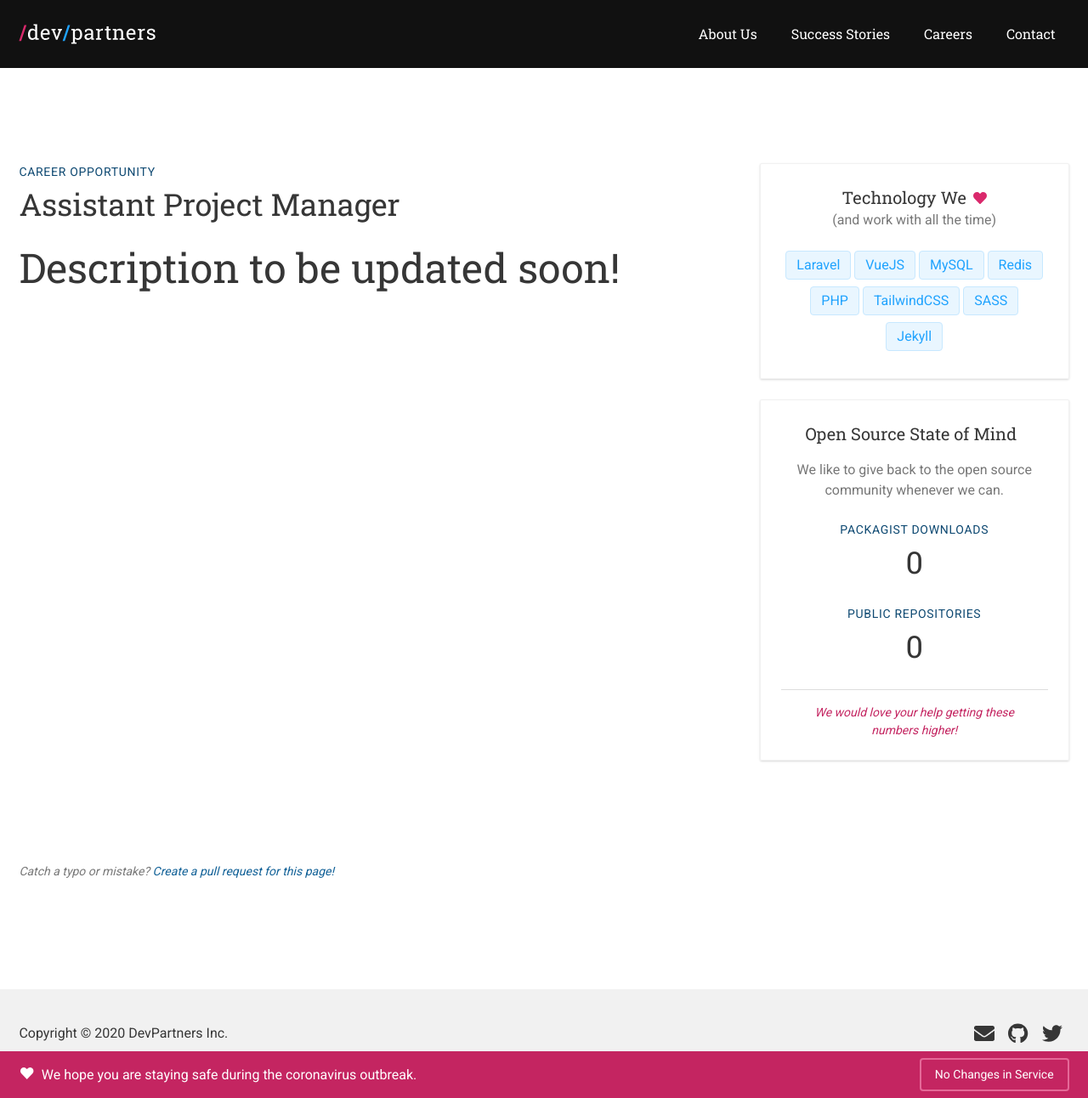
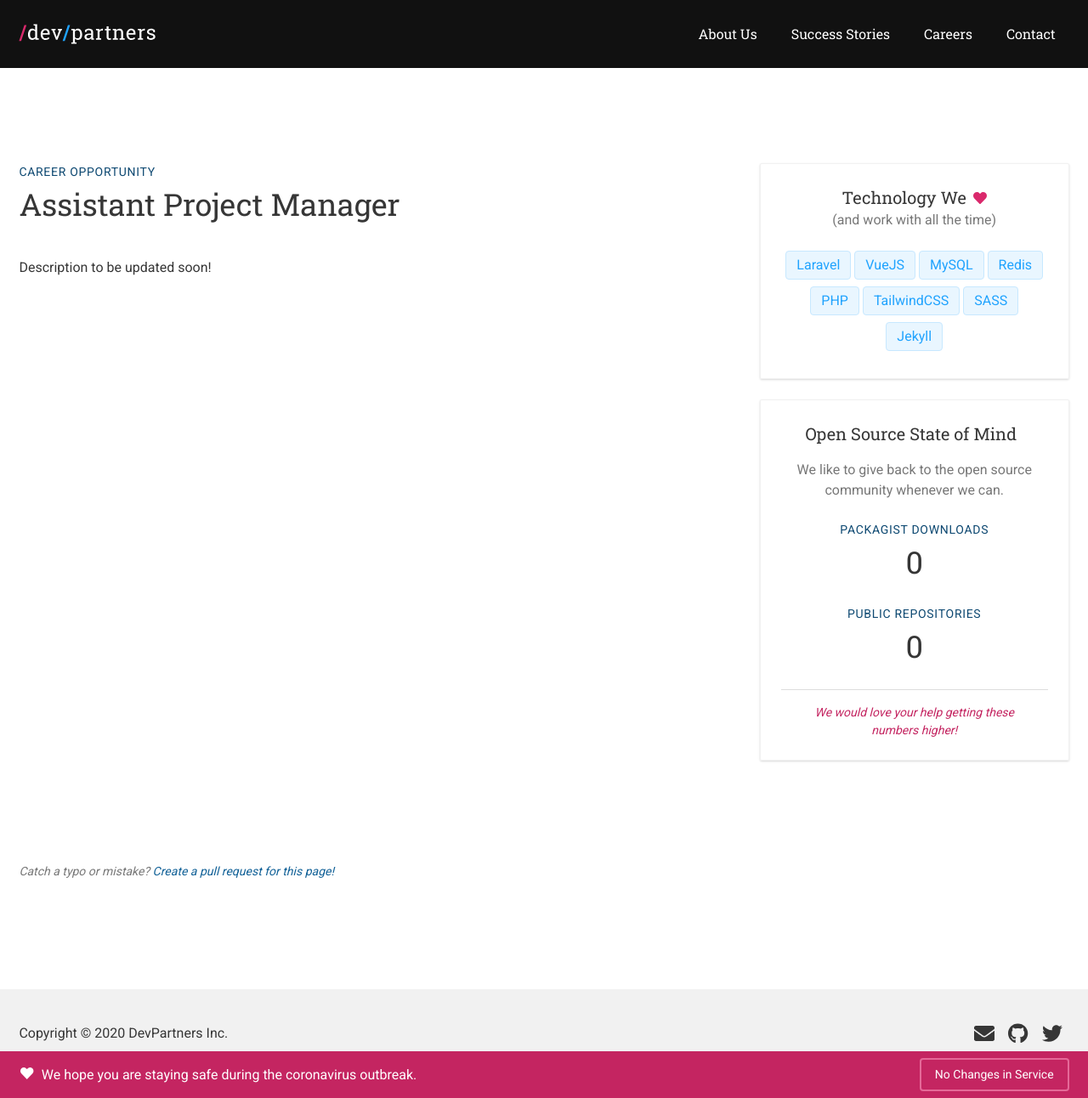
Before and after one commit to dev-partners/devpartners.io, a Jekyll site: the page built from _opportunities/assistant-business-analyst-project-manager.md, in a window 1280 px wide and 1292 px high. Shown: the whole window at 85% size. Built offline with Jekyll 4.4.1, drawn with Linux system fonts in a browser that asks for light colours.

Commit message:
Update _layouts/opportunities.html with correct tag for page content

```diff
--- a/_layouts/opportunities.html
+++ b/_layouts/opportunities.html
@@ -11,7 +11,7 @@ layout: app
             </h1>
 
             <div class="description leading-relaxed jekyll-content">
-                <h1>{{ content }}</h1>
+                <div>{{ content }}</div>
             </div>
         </div>
         <div class="lg:w-1/3 lg:pl-12">
```
Also changed, not shown: Gemfile.lock.
